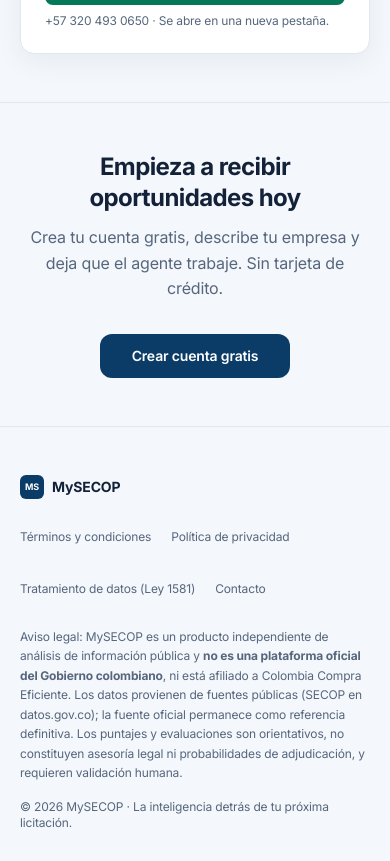
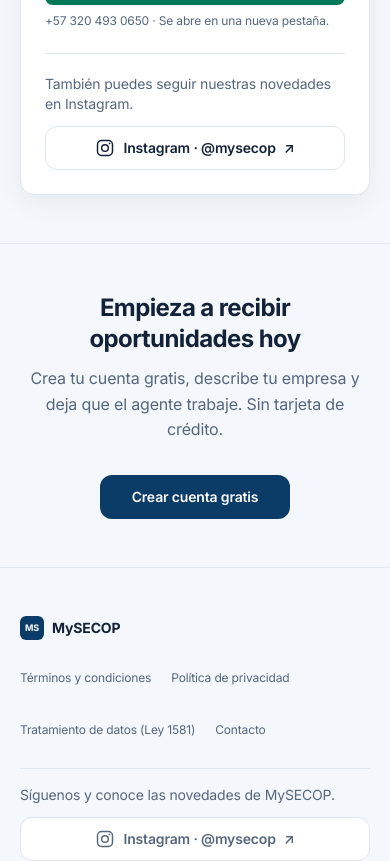
Before and after one commit to JCGarcia25/licitaia, a Next.js app in the folder frontend/: page / in a window 390 px wide. Shown: the part 8100-8961 px from the top of the page. Built offline with nearby package versions, Linux system fonts and the light colour scheme; no server answers.

Commit message:
feat(dev): add accessible Instagram links to public pages

```diff
--- a/frontend/app/page.tsx
+++ b/frontend/app/page.tsx
@@ -5,6 +5,7 @@ import { publicMetadata } from "@/lib/seo";
 export const metadata = publicMetadata("/", "Licitaciones y oportunidades SECOP en Colombia", "Encuentra oportunidades de contratación pública en Colombia, compara procesos de SECOP y organiza tus propuestas con MySECOP. Consulta planes y funciones.");
 import { ThemeToggle } from "@/components/theme";
 import { ContactForm } from "@/components/contact-form";
+import { InstagramLink, INSTAGRAM_URL } from "@/components/instagram-link";
 import { LandingVisit } from "@/components/landing-visit";
 
 // Keep the public landing out of the static client-provider fallback. The
@@ -78,7 +79,7 @@ export default function Landing() {
   const structuredData = {
     "@context": "https://schema.org",
     "@graph": [
-      { "@type": "Organization", name: "MySECOP", legalName: "Zorba Games Studios S.A.S.", telephone: "+573204930650", url: "https://mysecop.co", logo: "https://mysecop.co/icon.svg", email: "info@zorbagames.com" },
+      { "@type": "Organization", name: "MySECOP", legalName: "Zorba Games Studios S.A.S.", telephone: "+573204930650", url: "https://mysecop.co", logo: "https://mysecop.co/icon.svg", email: "info@zorbagames.com", sameAs: [INSTAGRAM_URL] },
       { "@type": "WebSite", name: "MySECOP", url: "https://mysecop.co", description: "Inteligencia para encontrar y analizar oportunidades de contratación pública en Colombia." },
       { "@type": "SoftwareApplication", name: "MySECOP", applicationCategory: "BusinessApplication", operatingSystem: "Web", offers: [{ "@type": "Offer", price: "0", priceCurrency: "COP" }, { "@type": "Offer", price: "59900", priceCurrency: "COP" }] },
     ],
@@ -313,6 +314,10 @@ export default function Landing() {
               <Link href="/contacto" className="hover:text-teal">Contacto</Link>
             </nav>
           </div>
+          <div className="flex flex-col items-start gap-3 border-t border-base pt-4 sm:flex-row sm:items-center sm:justify-between">
+            <p className="text-sm">Síguenos y conoce las novedades de MySECOP.</p>
+            <InstagramLink />
+          </div>
           <p className="max-w-3xl leading-relaxed">
             Aviso legal: MySECOP es un producto independiente de análisis de información pública y <strong>no es una plataforma
             oficial del Gobierno colombiano</strong>, ni está afiliado a Colombia Compra Eficiente. Los datos provienen de fuentes
--- a/frontend/components/contact-form.tsx
+++ b/frontend/components/contact-form.tsx
@@ -1,5 +1,6 @@
 "use client";
 
+import { InstagramLink } from "@/components/instagram-link";
 import { FormEvent, useState } from "react";
 import { api } from "@/lib/api";
 import { Button, Field, Input, Select, Textarea } from "@/components/ui";
@@ -49,5 +50,9 @@ export function ContactForm() {
       </a>
       <p className="text-muted mt-2 text-xs">+57 320 493 0650 · Se abre en una nueva pestaña.</p>
     </div>
+    <div className="mt-6 border-t border-base pt-5">
+      <p className="text-muted mb-3 text-sm">También puedes seguir nuestras novedades en Instagram.</p>
+      <InstagramLink />
+    </div>
   </>;
 }
--- /dev/null
+++ b/frontend/components/instagram-link.tsx
@@ -0,0 +1,23 @@
+import { buttonStyles } from "@/lib/button-styles";
+
+export const INSTAGRAM_URL = "https://www.instagram.com/mysecop/";
+
+export function InstagramLink() {
+  return (
+    <a
+      href={INSTAGRAM_URL}
+      target="_blank"
+      rel="noopener noreferrer"
+      className={buttonStyles({ variant: "outline", className: "w-full sm:w-auto" })}
+    >
+      <svg viewBox="0 0 24 24" fill="none" stroke="currentColor" strokeWidth="1.75" className="h-5 w-5 shrink-0" aria-hidden="true" focusable="false">
+        <rect x="3" y="3" width="18" height="18" rx="5" />
+        <circle cx="12" cy="12" r="4" />
+        <circle cx="17.5" cy="6.5" r="1" fill="currentColor" stroke="none" />
+      </svg>
+      <span>Instagram · @mysecop</span>
+      <span aria-hidden="true">↗</span>
+      <span className="sr-only">(se abre en una nueva pestaña)</span>
+    </a>
+  );
+}
```
